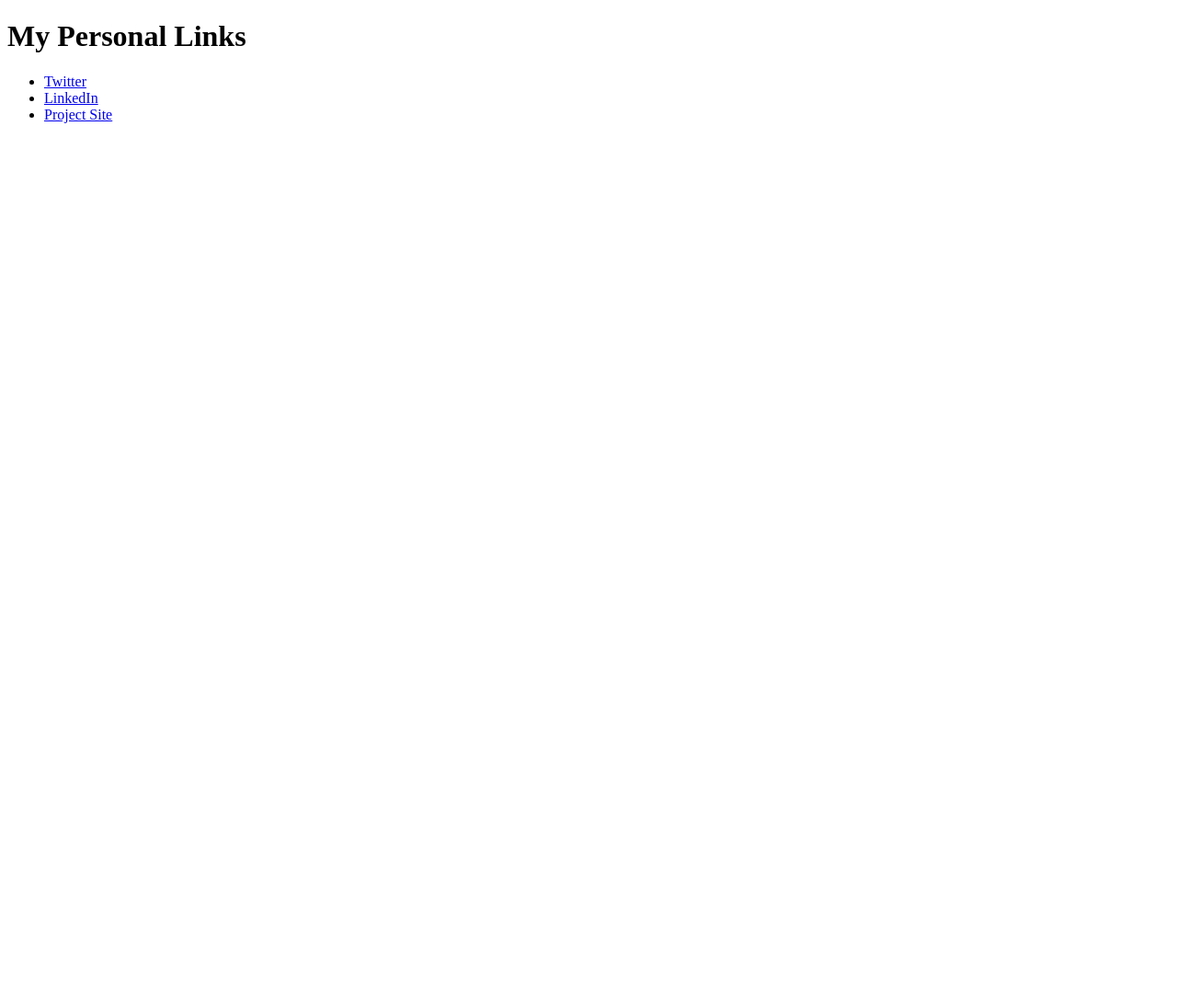
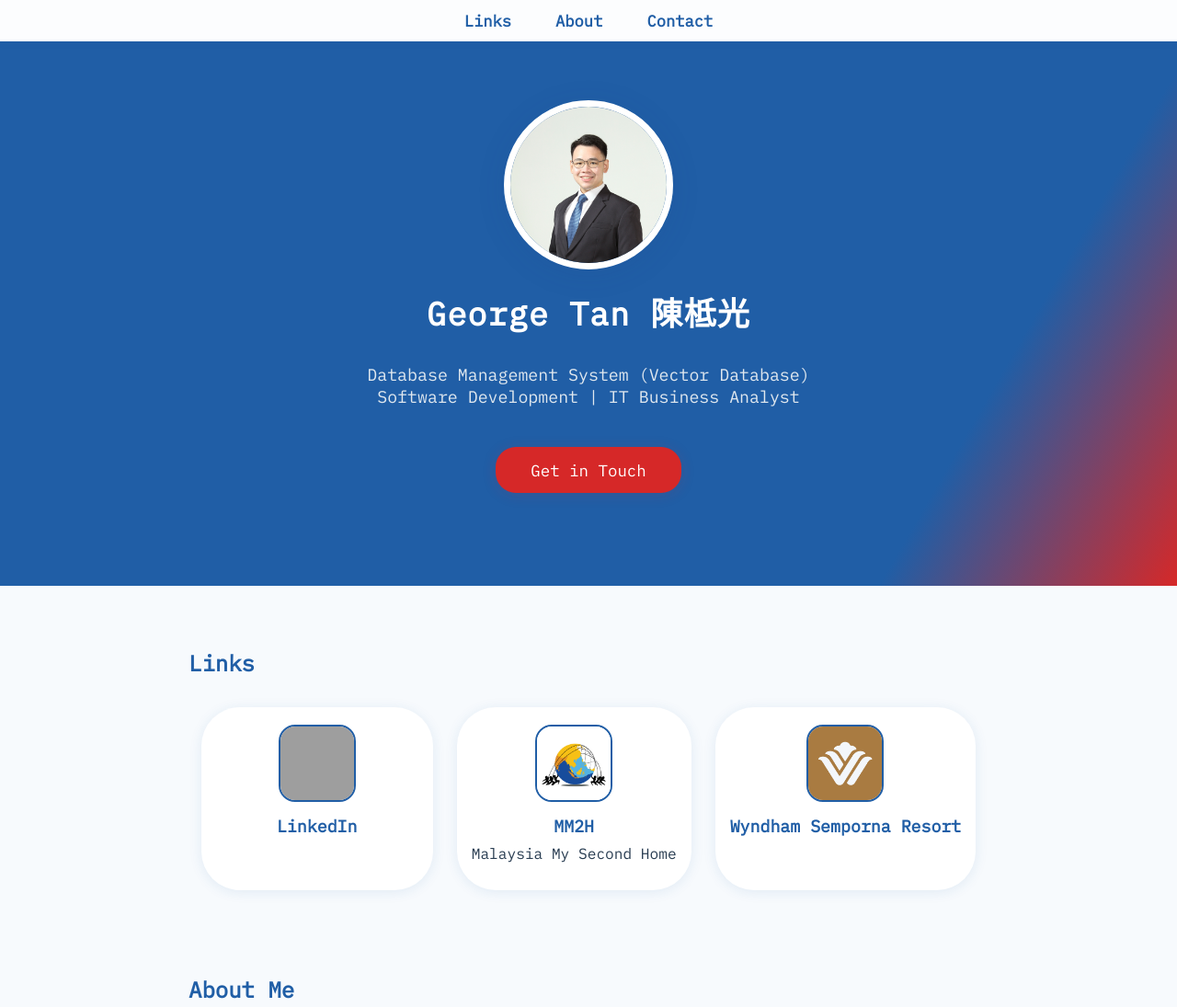
Before and after one commit to GeorgeTanTK/georgetantk.github.io, a plain HTML site: page index.html in a window 1280 px wide. Shown: the top 1095 px of the page at 92% size. Before the commit the page ends 800 px from the top, so only its background shows below. Drawn offline with Linux system fonts and the light colour scheme; grey boxes are pictures that could not be loaded.

Commit message:
Better profile

```diff
--- a/index.html
+++ b/index.html
@@ -1,14 +1,102 @@
 <!DOCTYPE html>
-<html>
+<html lang="en">
 <head>
-  <title>George T. Tan - Personal Links</title>
+  <meta charset="UTF-8">
+  <title> George Tan | Vector DB </title>
+  <meta name="viewport" content="width=device-width, initial-scale=1.0">
+  <link rel="stylesheet" href="style.css">
+  <link href="https://fonts.googleapis.com/css2?family=IBM+Plex+Mono&display=swap" rel="stylesheet">
 </head>
 <body>
-  <h1>My Personal Links</h1>
-  <ul>
-    <li><a href="https://twitter.com/yourhandle">Twitter</a></li>
-    <li><a href="https://linkedin.com/in/yourprofile">LinkedIn</a></li>
-    <li><a href="https://yourproject.com">Project Site</a></li>
-  </ul>
+  <nav>
+    <a href="#links">Links</a>
+    <a href="#about">About</a>
+    <a href="#contact">Contact</a>
+  </nav>
+  <div class="hero">
+    <img src="portrait.jpg" alt="Professional Portrait" class="portrait">
+    <h1>George Tan 陳柢光</h1>
+    <p>
+      Database Management System (Vector Database) <br>
+      Software Development | IT Business Analyst
+
+    </p>
+    <a href="#contact"><button class="cta-btn">Get in Touch</button></a>
+  </div>
+  <section id="links">
+    <h2>Links</h2>
+    <div class="links-list" id="links-list"></div>
+  </section>
+  <section id="about">
+    <h2>About Me</h2>
+    <p>Thank you for visiting my page. My name is George, and I am passionate about creating systems that enhance everyday life, simplify challenges, and contribute to a more efficient future. <br>
+      <br>
+      I am currently pursuing an MPhil in Computer Science at The Hong Kong University of Science and Technology, with a research focus on Vector Databases. In addition to my studies, I serve as a Graduate Teaching Assistant for various computing courses, primarily focusing on the Design and Analysis of Algorithms.<br>
+      <br>
+      Beyond my academic pursuits, I hold the position of Business Development Director at Wellplan Management & Consultant (MM2H) Sdn Bhd, Wellplan Education Sdn Bhd, and Techno Moments Sdn Bhd. In this role, I assist small and medium enterprises (SMEs) in expanding and transforming their operations in the age of artificial intelligence.<br>
+      <br>
+      I completed my undergraduate studies at the same university, where I participated in several consulting projects, including a corporate consulting initiative with ARUP Aviation Hong Kong. Our team proposed the use of Advanced Air Mobility (AAM) to enhance connectivity between airports in the Greater Bay Area, driving the development of an airport cluster.<br>
+      <br>
+      Additionally, I gained valuable experience as a Software Developer Intern at Manulife Investment and Management, where I contributed to the modernization of a legacy system, focusing on data migration and the implementation of a contemporary tech stack.<br>
+      <br>
+      I welcome any opportunities for collaboration or discussion. Please feel free to reach out.
+    </p>
+  </section>
+  <section id="contact">
+    <h2>Contact</h2>
+    <div class="contact-methods">
+      <a class="contact-link whatsapp" href="https://wa.me/85252099890" target="_blank" rel="noopener">
+        WhatsApp (Hong Kong)
+      </a>
+      <a class="contact-link whatsapp" href="https://wa.me/60125176356" target="_blank" rel="noopener">
+        WhatsApp (Malaysia)
+      </a>
+      <div class="contact-item email">
+        Email: georgetktan@gmail.com
+      </div>
+    </div>
+  </section>
+
+
+
+
+  <script>
+    const linksData = [
+      { title: "LinkedIn",desc:"", url: "https://www.linkedin.com/in/georgetktan/", img: "https://cdn-icons-png.flaticon.com/512/174/174857.png" },
+      { title: "MM2H", desc: "Malaysia My Second Home", url: "https://wellplan.com.my/my-second-home-program-mm2h/", img: "Agenis-Pekerjaan-Cosmoten.jpg" },
+      { title: "Wyndham Semporna Resort",desc:"", url: "https://www.wyndhamsempornarealestate.com/", img: "WR_Wyndham-Semporna_fullGold_RGB-01.png" }
+    ];
+    const linksList = document.getElementById('links-list');
+    linksData.forEach(link => {
+      const bubble = document.createElement("a");
+      bubble.className = 'link-bubble';
+      bubble.href = link.url;
+      bubble.target = "_blank";
+      bubble.rel = "noopener noreferrer";
+      bubble.innerHTML = `<img src="${link.img}" class="link-img" alt="${link.title}">
+        <div class="link-title">${link.title}</div>
+        <div class="link-desc">${link.desc}</div>`;
+      linksList.appendChild(bubble);
+    });
+    window.addEventListener('scroll', function() {
+      document.querySelectorAll('section').forEach(function(sec){
+        const rect = sec.getBoundingClientRect();
+        if(rect.top < window.innerHeight - 60){
+          sec.classList.add('visible');
+        }
+      });
+    });
+    document.querySelectorAll('section').forEach(function(sec){ sec.classList.add('visible'); });
+    document.querySelectorAll('nav a').forEach(function(link){
+      link.addEventListener('click', function(e){
+        const href = link.getAttribute('href');
+        if(href.startsWith('#')) {
+          e.preventDefault();
+          const target = document.querySelector(href);
+          if(target) target.scrollIntoView({behavior: 'smooth'});
+        }
+      });
+    });
+  </script>
 </body>
 </html>
--- /dev/null
+++ b/style.css
@@ -0,0 +1,139 @@
+:root {
+    --primary: #205ea6;
+    --accent: #d62828;
+    --bg: #f7fafd;
+    --nav-bg: #fff9;
+    --text: #222b3a;
+  }
+  body {
+    font-family: 'IBM Plex Mono', monospace;
+    background: var(--bg);
+    color: var(--text);
+    margin: 0;
+  }
+  p {
+    text-align: justify;
+  }
+
+  nav {
+    position: sticky; top: 0;
+    background: var(--nav-bg); display: flex; justify-content: center;
+    z-index: 10; padding: 0.7rem 0;
+    box-shadow: 0 2px 8px rgba(32,94,166,0.06);
+  }
+  nav a {
+    color: var(--primary); text-decoration: none;
+    font-weight: bold; margin: 0 1.5rem;
+    font-size: 1.07rem;
+  }
+  nav a:hover { color: var(--accent); }
+  button, input, select, textarea {
+    font-family: inherit;
+    font-size: inherit;
+    line-height: inherit;
+  }
+
+  .hero {
+    display: flex; flex-direction: column; align-items: center;
+    background: linear-gradient(120deg, var(--primary) 80%, var(--accent) 100%);
+    color: #fff; padding: 4rem 1rem 3rem 1rem; min-height: 60vh;
+  }
+  .portrait {
+    width: 170px; height: 170px; border-radius: 50%;
+    border: 7px solid #fff; object-fit: cover;
+    box-shadow: 0 5px 32px rgba(30,60,125,0.11);
+    margin-bottom: 20px;
+  }
+  .hero h1 {
+    font-size: 2.2rem; margin: 0 0 12px 0; letter-spacing: 1px;
+  }
+  .hero p {
+    font-size: 1.14rem; color: #e0e8ef; max-width: 500xpx; text-align: center;
+  }
+  .cta-btn {
+    background: var(--accent); color: #fff; border: none;
+    border-radius: 22px; padding: 0.75em 2.2em; font-size: 1.09rem;
+    margin-top: 1.6rem; cursor: pointer;
+    box-shadow: 0 2px 16px rgba(214,40,40,0.13);
+  }
+  .cta-btn:hover { background: #a6191c; }
+  section {
+    padding: 3rem 1rem 1.5rem 1rem;
+    max-width: 870px;
+    margin: 0 auto;
+    opacity: 0;
+    transform: translateY(40px);
+    transition: opacity 0.5s, transform 0.5s;
+  }
+  section.visible { opacity: 1; transform: translateY(0); }
+  h2 { color: var(--primary); }
+  .services-list {
+    display: flex; flex-wrap: wrap; gap: 24px; margin-top: 1.3rem;
+  }
+  .service {
+    background: #fff; flex: 1 1 220px; min-width: 220px; border-radius: 11px;
+    box-shadow: 0 2px 12px rgba(32,94,166,0.06);
+    padding: 1.2rem 1rem; margin-bottom: 12px;
+    transition: box-shadow 0.3s;
+  }
+  .service:hover { box-shadow: 0 7px 26px rgba(32,94,166,0.13); }
+  .service h3 { color: var(--accent); margin: 0 0 6px 0; font-size: 1.17rem; }
+  .links-list {
+    display: flex; flex-wrap: wrap; gap: 26px; justify-content: center; margin-top: 2rem;
+  }
+  a.link-bubble {
+    display: flex; flex-direction: column; align-items: center;
+    background: #fff; border-radius: 42px;
+    box-shadow: 0 2px 14px rgba(32,94,166,0.10);
+    padding: 1.2rem 1rem; max-width: 320px; min-width: 220px; text-align: center;
+    text-decoration: none; transition: box-shadow 0.2s, transform 0.11s; cursor: pointer;
+  }
+  a.link-bubble:focus, a.link-bubble:hover {
+    box-shadow: 0 8px 29px rgba(32,94,166,0.16);
+    transform: translateY(-2px) scale(1.03);
+    outline: none;
+  }
+  .link-img {
+    width: 80px; height: 80px; border-radius: 18px; object-fit: cover;
+    margin-bottom: 14px; background: #f3f6fa; border: 2px solid #205ea6;
+  }
+  .link-title { font-size: 1.14rem; color: #205ea6; font-weight: 700; margin-bottom: 7px; }
+  .link-desc { font-size: 1.01rem; color: #283c51; margin-bottom: 10px; }
+  .contact-info { font-size: 1.08rem; margin-top: 14px; color: #1a2b40; }
+  .contact-info a { color: var(--primary); text-decoration: none; }
+  @media (max-width:700px) {
+    .links-list { flex-direction: column; gap: 12px; align-items: center;}
+    a.link-bubble { max-width: 94vw; min-width: 0;}
+    .services-list { flex-direction: column; gap: 8px; }
+  }
+
+  .contact-methods {
+    display: flex;
+    flex-direction: column;
+    gap: 14px;
+    margin-top: 1.3rem;
+    max-width: 440px;
+    font-weight: 500;
+    color: #205ea6;
+  }
+  .contact-link.whatsapp {
+    background: #25d366;
+    padding: 0.9em 1.3em;
+    border-radius: 16px;
+    color: white;
+    text-decoration: none;
+    display: inline-block;
+    transition: background-color 0.2s ease;
+  }
+  .contact-link.whatsapp:hover,
+  .contact-link.whatsapp:focus {
+    background: #1ebe57;
+    outline: none;
+  }
+  .contact-item.phone, .contact-item.email {
+    background: #fff;
+    padding: 0.9em 1.3em;
+    border-radius: 16px;
+    box-shadow: 0 2px 10px rgba(32, 94, 166, 0.07);
+    color: #205ea6;
+  }
```
Also changed, not shown: Agenis-Pekerjaan-Cosmoten.jpg (added), WR_Wyndham-Semporna_fullGold_RGB-01.png (added), portrait.jpg (added).
